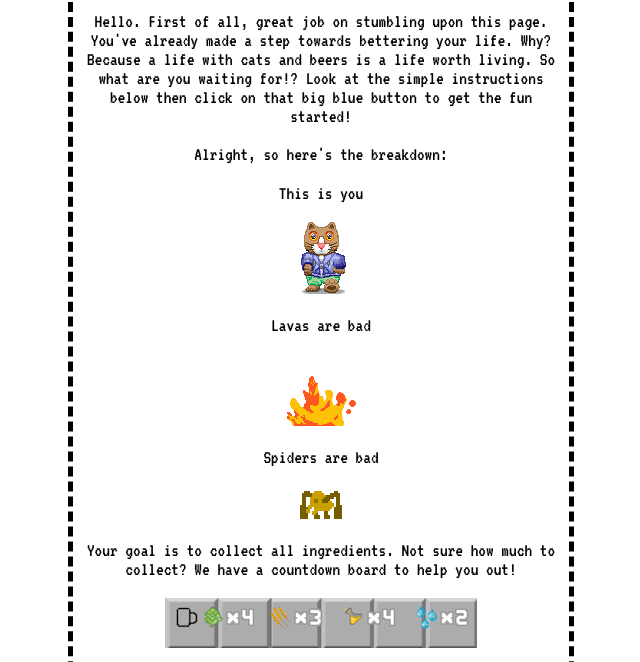
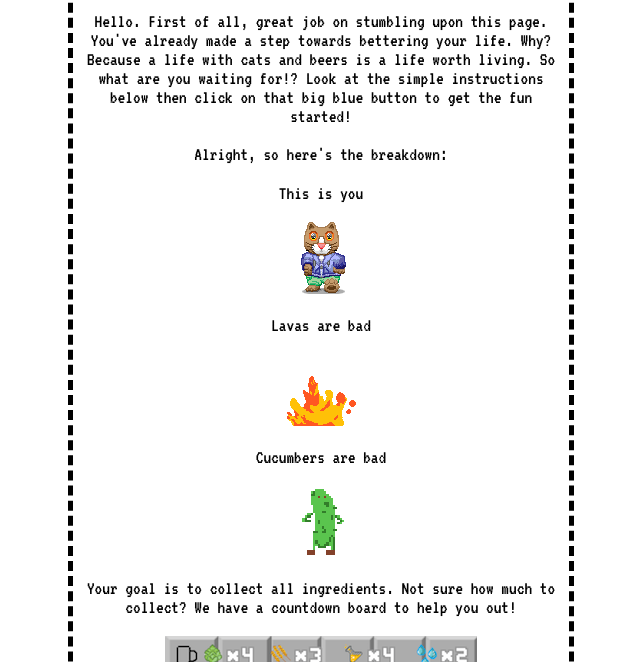
Before and after one commit to alyssalina/catsandbeer, a plain HTML site: page index.html in a window 1280 px wide. Shown: the part 138-800 px from the top of the page, without its empty margins (319-959 px from the left). Drawn offline with Linux system fonts and the light colour scheme.

Commit message:
added cucumber to landing page

```diff
--- a/index.html
+++ b/index.html
@@ -16,7 +16,7 @@
         <p>This is you</p><span><img src="hero.png"</span>
         <p>Lavas are bad</p><span><img src="lava.png"></span>
         <!-- Need to replace with cucumber -->
-        <p>Spiders are bad</p><span><img src="spider.png"></span>
+        <p>Cucumbers are bad</p><span><img src="cucumber.png"></span>
         <p>Your goal is to collect all ingredients. Not sure how much to collect? We have a countdown board to help you out!</p><span><img src="countdown.png"></span>
         <p>Once you've collected all ingredients, zeros all across the board and you'll see the empty pitcher becomes.... a pitcher of beer! Nice!</p><span><img src="win_condition.png"></span>
         <p>Finally, go back to the door where you started to move to the next level.</p><span><img src="door.png"></span>
```
Also changed, not shown: cucumber.png (added), game/images/old_images/spider_orig.png (renamed from game/images/spider_orig.png), spider.png (deleted).
